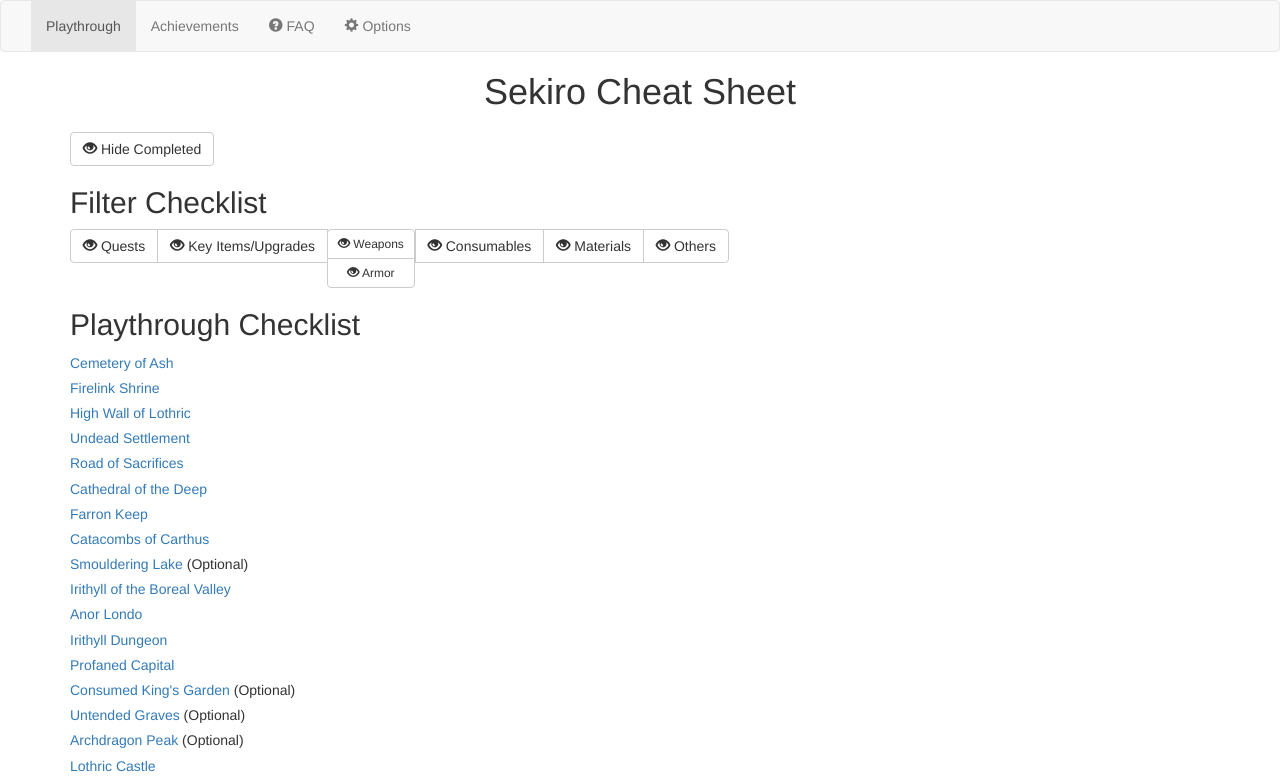
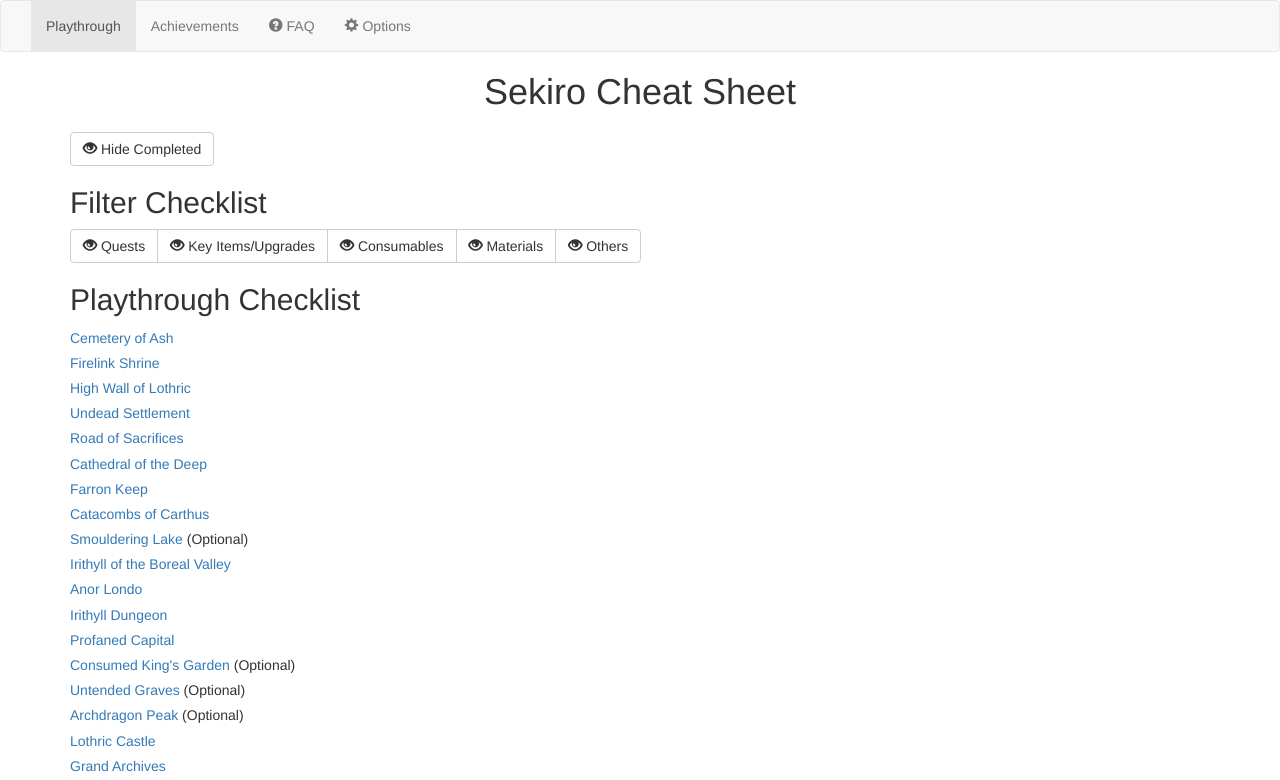
Before and after one commit to ShadowsMage7031/Sekiro-Walkthrough, a plain HTML site: page index.html in a window 1280 px wide. Shown: the top 780 px of the page. Drawn offline with nearby package versions, Linux system fonts and the light colour scheme; a script that the page names is missing.

Commit message:
Update index.html

```diff
--- a/index.html
+++ b/index.html
@@ -141,18 +141,6 @@
               </div>
              <div class="btn-group">
               <div class="btn-group-vertical btn-group-sm" data-toggle="buttons">
-                <label class="btn btn-default">
-                  <input type="checkbox" data-item-toggle="f_weap" />
-                  <span class="glyphicon glyphicon-eye-close"></span>
-                  <span class="glyphicon glyphicon-eye-open"></span>
-                  Weapons
-                </label>
-                <label class="btn btn-default">
-                  <input type="checkbox" data-item-toggle="f_arm" />
-                  <span class="glyphicon glyphicon-eye-close"></span>
-                  <span class="glyphicon glyphicon-eye-open"></span>
-                  Armor
-                </label>
               </div>
             </div>
           </div>
```
